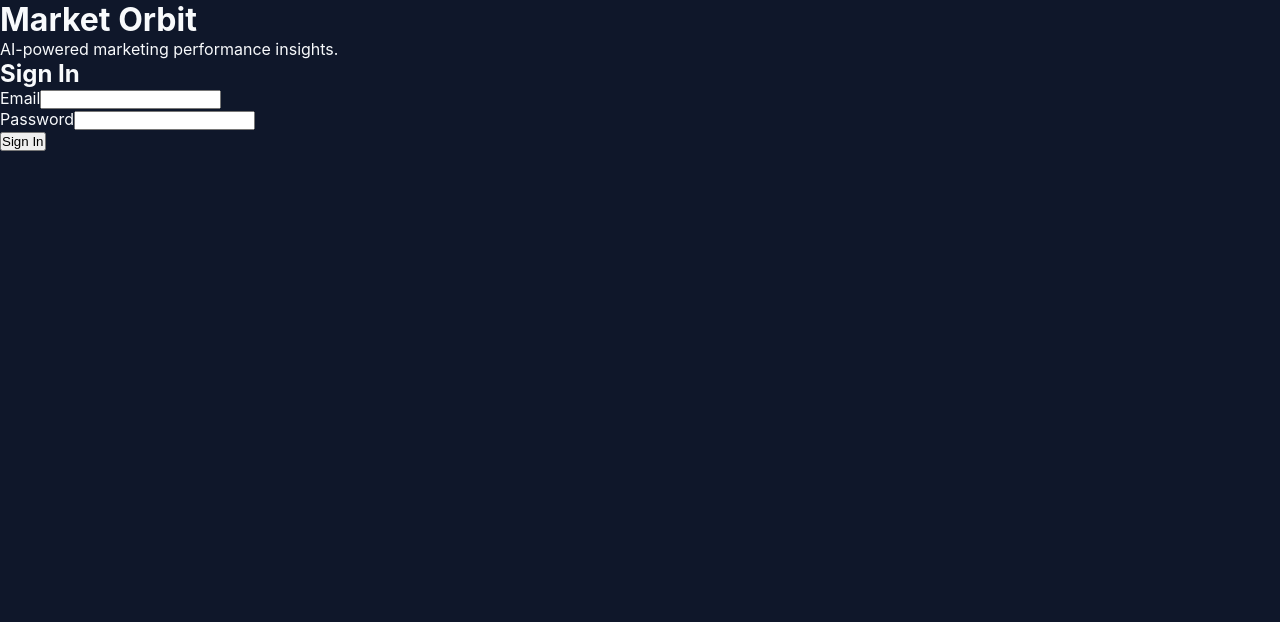
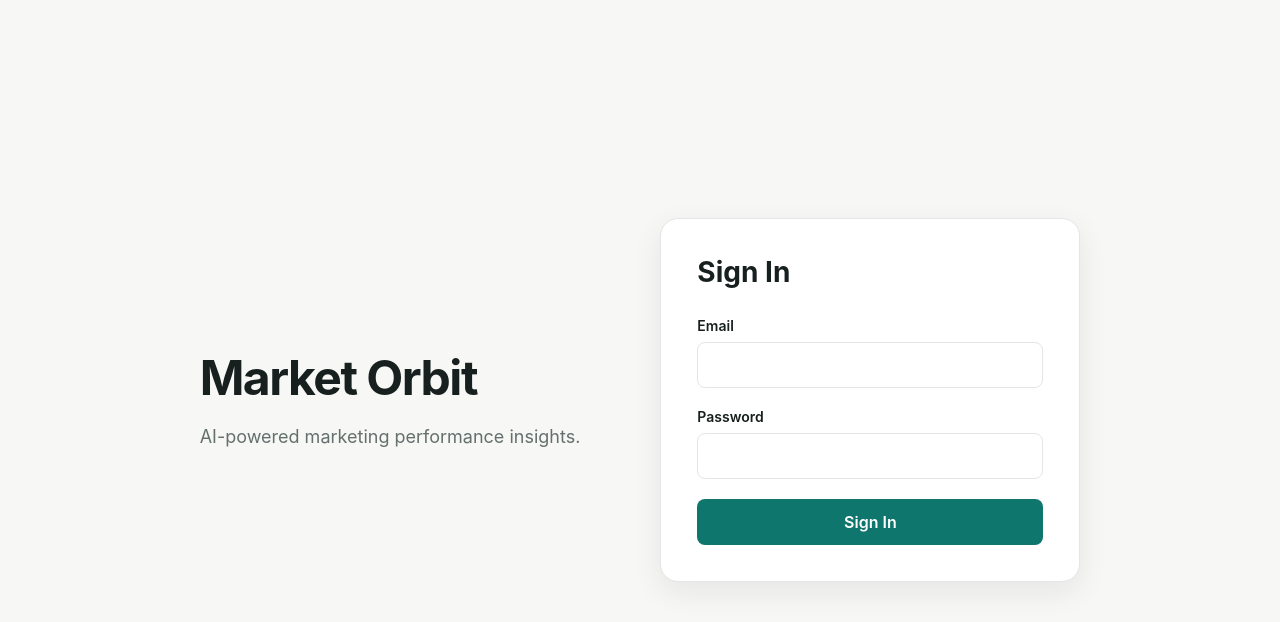
Before and after one commit to apekshacrao/market-orbit, a React (Vite) app in the folder frontend/: page / in a window 1280 px wide. Shown: the top 622 px of the page. Built offline with nearby package versions, Linux system fonts and the light colour scheme; no server answers; the HTML template or start-up script is replaced by a standard one.

Commit message:
feat(frontend): style login page and configure vite

```diff
--- a/frontend/src/index.css
+++ b/frontend/src/index.css
@@ -1,11 +1,30 @@
 :root {
-  --color-bg: #0f172a;
-  --color-surface: #1e293b;
-  --color-primary: #6366f1;
-  --color-text: #f8fafc;
-  --color-text-muted: #94a3b8;
-  --color-border: #334155;
-  --font-sans: 'Inter', system-ui, -apple-system, sans-serif;
+  --color-bg: #f7f7f5;
+  --color-surface: #ffffff;
+  --color-surface-soft: #f1f4f2;
+
+  --color-primary: #0f766e;
+  --color-primary-hover: #0b5f59;
+  --color-primary-light: #dff3ef;
+
+  --color-accent: #c58b3a;
+
+  --color-text: #17201f;
+
+  --color-text-muted: #64706e;
+
+  --color-border: #e2e6e4;
+
+  --color-success: #2f855a;
+  --color-danger: #c53030;
+
+  --font-sans: 'Inter', system-ui, -apple-system, BlinkMacSystemFont, sans-serif;
+
+  --radius-sm: 8px;
+  --radius-md: 12px;
+  --radius-lg: 18px;
+
+  --shadow-card: 0 10px 30px rgba(23, 32, 31, 0.08);
 }
 
 * {
@@ -14,9 +33,162 @@
   padding: 0;
 }
 
+html {
+  scroll-behavior: smooth;
+}
+
 body {
   background-color: var(--color-bg);
   color: var(--color-text);
   font-family: var(--font-sans);
   min-height: 100vh;
 }
+
+button,
+input,
+textarea,
+select {
+  font: inherit;
+}
+
+button {
+  cursor: pointer;
+}
+
+a {
+  color: inherit;
+  text-decoration: none;
+}
+
+/* ================================
+   AUTH / LOGIN PAGE
+   ================================ */
+
+.page-container {
+  min-height: 100vh;
+}
+
+.auth-page {
+  display: flex;
+  align-items: center;
+  justify-content: center;
+  gap: 80px;
+  padding: 40px;
+  background: var(--color-bg);
+}
+
+.auth-brand {
+  max-width: 420px;
+}
+
+.auth-brand h1 {
+  font-size: 48px;
+  font-weight: 700;
+  letter-spacing: -1.5px;
+  color: var(--color-text);
+  margin-bottom: 16px;
+}
+
+.auth-brand p {
+  font-size: 18px;
+  line-height: 1.6;
+  color: var(--color-text-muted);
+}
+
+.auth-form-container {
+  width: 100%;
+  max-width: 420px;
+  background: var(--color-surface);
+  padding: 36px;
+  border: 1px solid var(--color-border);
+  border-radius: var(--radius-lg);
+  box-shadow: var(--shadow-card);
+}
+
+.login-form h2 {
+  font-size: 28px;
+  color: var(--color-text);
+  margin-bottom: 28px;
+}
+
+.form-group {
+  margin-bottom: 20px;
+}
+
+.form-group label {
+  display: block;
+  margin-bottom: 8px;
+  font-size: 14px;
+  font-weight: 600;
+  color: var(--color-text);
+}
+
+.form-group input {
+  width: 100%;
+  padding: 12px 14px;
+  border: 1px solid var(--color-border);
+  border-radius: var(--radius-sm);
+  outline: none;
+  background: var(--color-surface);
+  color: var(--color-text);
+  transition: border-color 0.2s ease, box-shadow 0.2s ease;
+}
+
+.form-group input:focus {
+  border-color: var(--color-primary);
+  box-shadow: 0 0 0 3px var(--color-primary-light);
+}
+
+.login-form button {
+  width: 100%;
+  padding: 13px 16px;
+  border: none;
+  border-radius: var(--radius-sm);
+  background: var(--color-primary);
+  color: white;
+  font-weight: 600;
+  transition: background 0.2s ease, transform 0.2s ease;
+}
+
+.login-form button:hover {
+  background: var(--color-primary-hover);
+  transform: translateY(-1px);
+}
+
+.login-form button:disabled {
+  opacity: 0.6;
+  cursor: not-allowed;
+}
+
+.error-message {
+  margin-bottom: 16px;
+  padding: 10px 12px;
+  border-radius: var(--radius-sm);
+  background: #fff1f1;
+  color: var(--color-danger);
+  font-size: 14px;
+}
+
+/* ================================
+   RESPONSIVE
+   ================================ */
+
+@media (max-width: 768px) {
+  .auth-page {
+    flex-direction: column;
+    gap: 32px;
+    padding: 24px;
+  }
+
+  .auth-brand {
+    text-align: center;
+  }
+
+  .auth-brand h1 {
+    font-size: 38px;
+  }
+
+  .auth-form-container {
+    max-width: 100%;
+  }
+}
--- /dev/null
+++ b/frontend/vite.config.js
@@ -0,0 +1,6 @@
+import { defineConfig } from 'vite';
+import react from '@vitejs/plugin-react';
+
+export default defineConfig({
+  plugins: [react()],
+});
```
